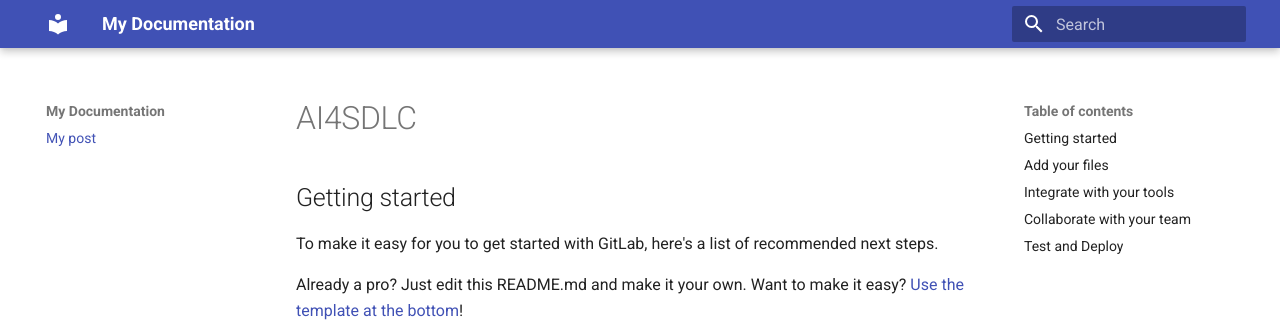
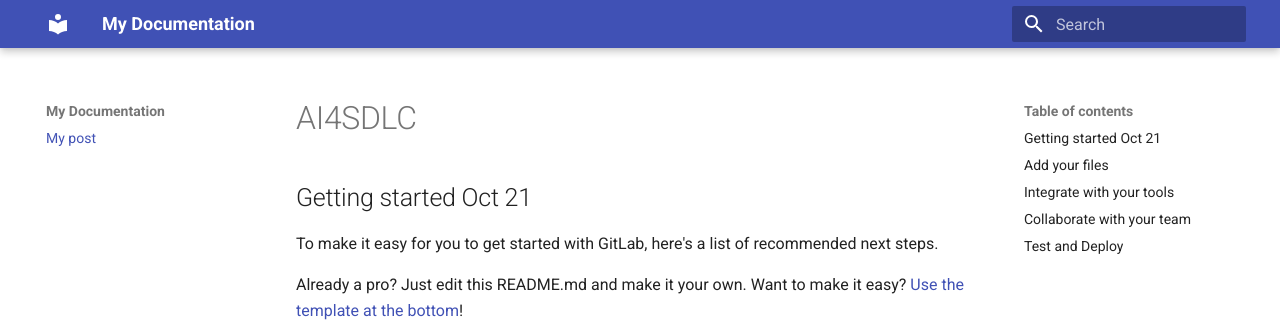
Before and after one commit to Code-dot-mil/two-steps-eval, an MkDocs documentation site: the page built from docs/index.md, in a window 1280 px wide and 900 px high. Shown: the top 323 px of the window. Built offline with MkDocs 1.6.1 and Material for MkDocs 9.7.7, drawn with Linux system fonts in a browser that asks for light colours.

Commit message:
Modify 'Getting started' section header
Updated the 'Getting started' section with a date.

```diff
--- a/docs/index.md
+++ b/docs/index.md
@@ -5,7 +5,7 @@ author: That Would Be Me
 # AI4SDLC
 
 
-## Getting started
+## Getting started Oct 21
 
 To make it easy for you to get started with GitLab, here's a list of recommended next steps.
 
```
